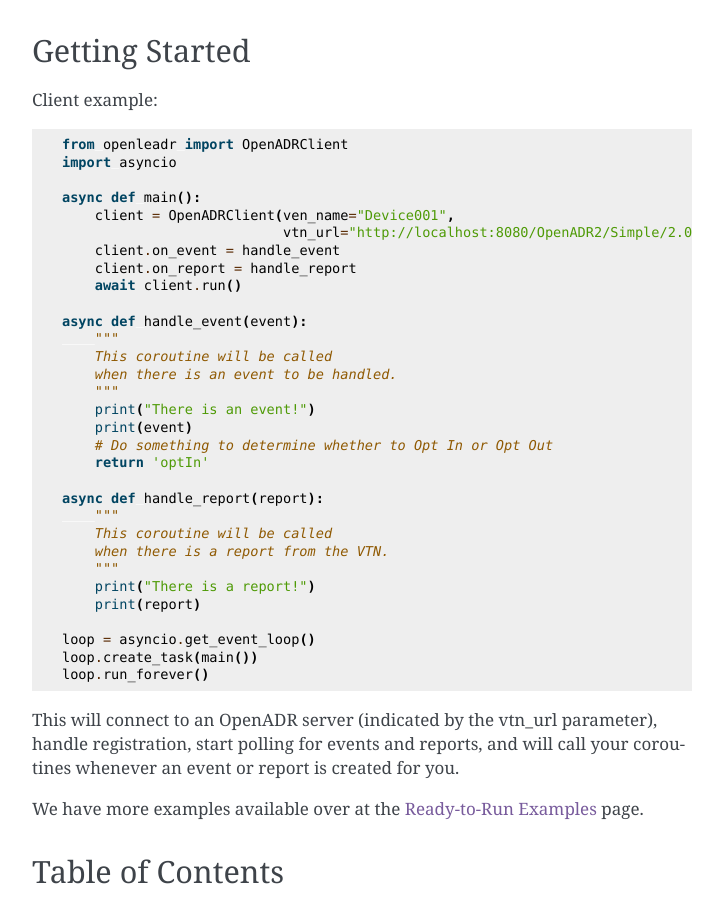
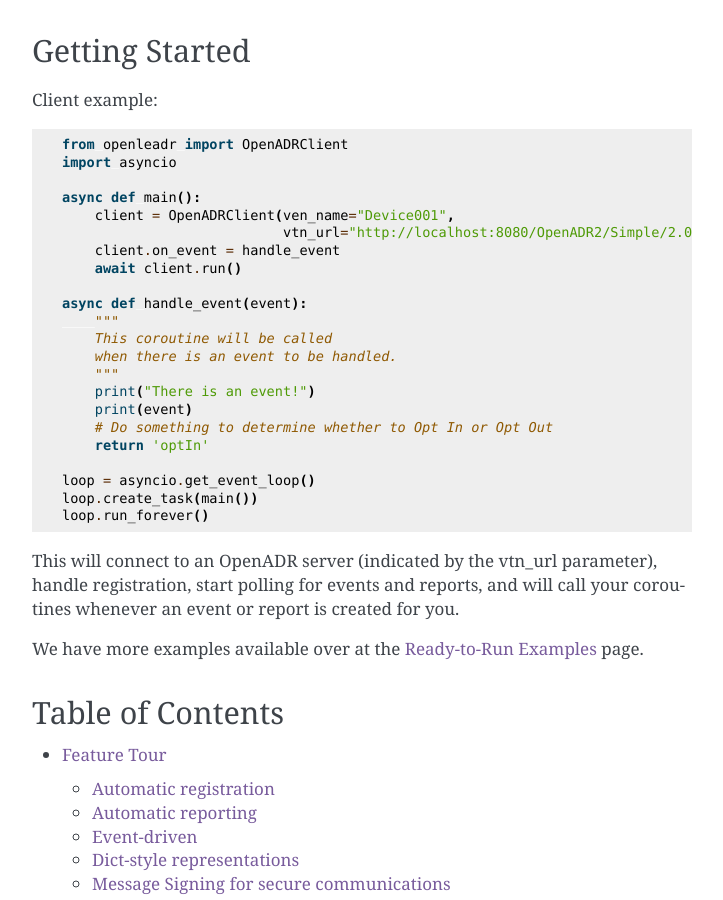
Before and after one commit to OpenLEADR/openleadr-python, a Sphinx documentation site: the page built from docs/index.rst, in a window 1280 px wide and 900 px high, scrolled down 850 px. Shown: the whole window, without its empty margins (388-1111 px from the left). Built offline with Sphinx 7.4.7, drawn with Linux system fonts in a browser that asks for light colours; some web fonts are replaced; the version number could not be read and is left out.

```diff
--- a/docs/index.rst
+++ b/docs/index.rst
@@ -51,7 +51,6 @@ Client example::
         client = OpenADRClient(ven_name="Device001",
                                vtn_url="http://localhost:8080/OpenADR2/Simple/2.0b")
         client.on_event = handle_event
-        client.on_report = handle_report
         await client.run()
 
     async def handle_event(event):
@@ -63,14 +62,6 @@ Client example::
         print(event)
         # Do something to determine whether to Opt In or Opt Out
         return 'optIn'
-
-    async def handle_report(report):
-        """
-        This coroutine will be called
-        when there is a report from the VTN.
-        """
-        print("There is a report!")
-        print(report)
 
     loop = asyncio.get_event_loop()
     loop.create_task(main())
--- a/docs/server.rst
+++ b/docs/server.rst
@@ -166,7 +166,7 @@ Example implementation:
                            cert='/path/to/cert.pem',
                            key='/path/to/private/key.pem',
                            passphrase='mypassphrase',
-                           validation_handler=fingerprint_lookup)
+                           fingerprint_lookup=fingerprint_lookup)
 
 The VEN's fingerprint should be obtained from the VEN outside of OpenADR.
 
```
Also changed, not shown: docs/examples.rst (+0 -9 lines).
